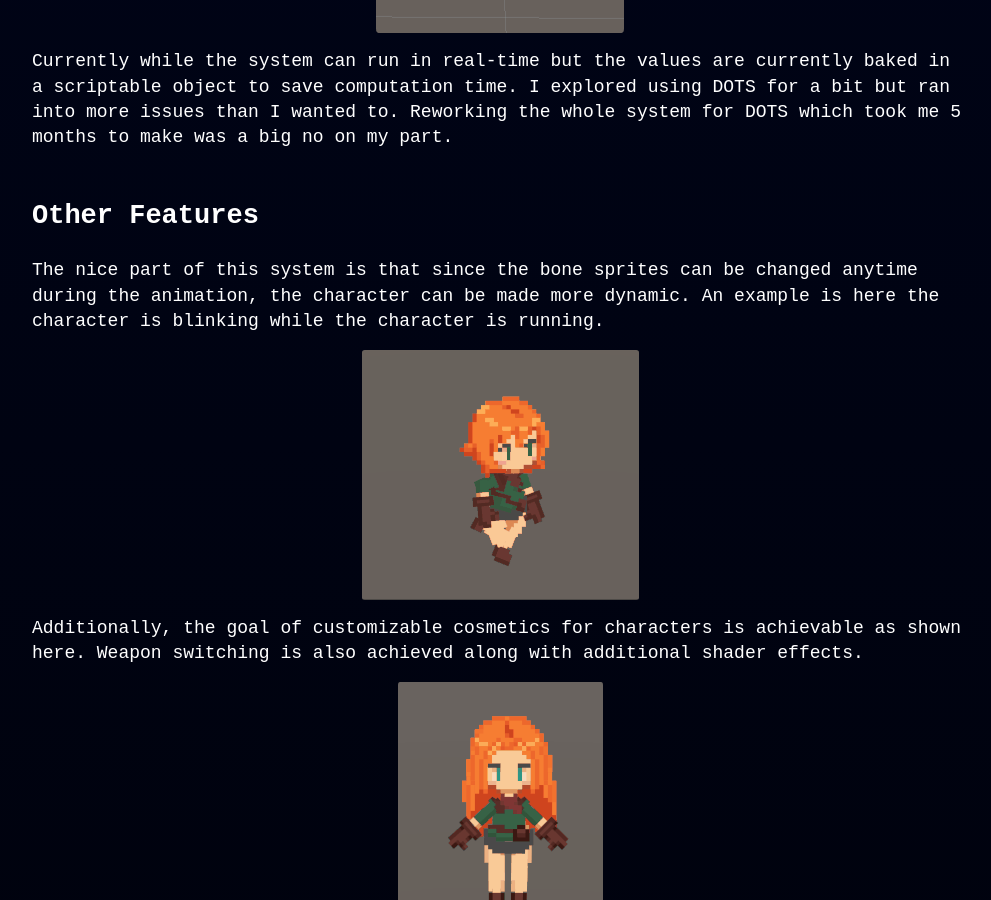
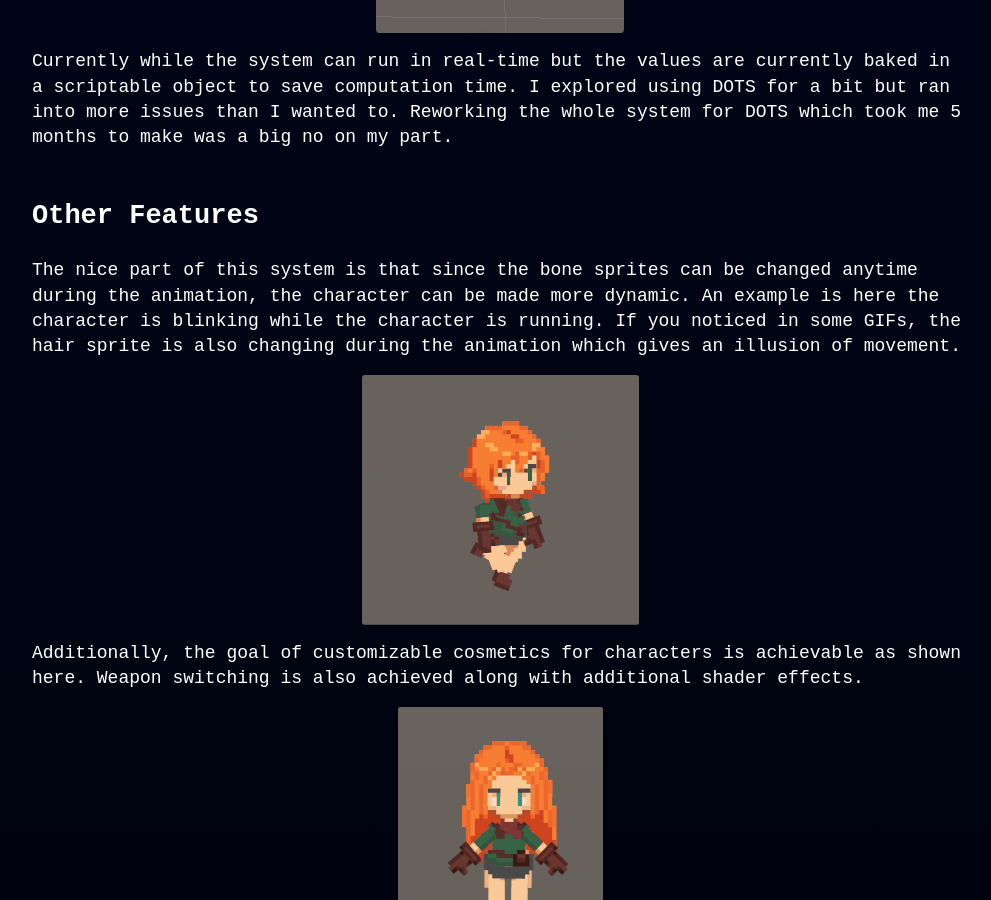
Before and after one commit to seanrich92/seanrich92.github.io, a Jekyll site: the page built from _posts/2024-05-30-bone-sprite-animation-system.md, in a window 1280 px wide and 900 px high, scrolled down 5263 px. Shown: the whole window, without its empty margins (140-1131 px from the left). Built offline with Jekyll 4.4.1, drawn with Linux system fonts in a browser that asks for light colours.

Commit message:
Update 2024-05-30-bone-sprite-animation-system.md

```diff
--- a/_posts/2024-05-30-bone-sprite-animation-system.md
+++ b/_posts/2024-05-30-bone-sprite-animation-system.md
@@ -59,7 +59,7 @@ Currently while the system can run in real-time but the values are currently bak
 
 ## Other Features
 
-The nice part of this system is that since the bone sprites can be changed anytime during the animation, the character can be made more dynamic. An example is here the character is blinking while the character is running.
+The nice part of this system is that since the bone sprites can be changed anytime during the animation, the character can be made more dynamic. An example is here the character is blinking while the character is running. If you noticed in some GIFs, the hair sprite is also changing during the animation which gives an illusion of movement.
 
 [![Bone Sprite Animation System 9](/assets/bone-animation-system/screen9.gif){:style="display:block; margin-left:auto; margin-right:auto"}](/assets/bone-animation-system/screen9.gif)
 
```
